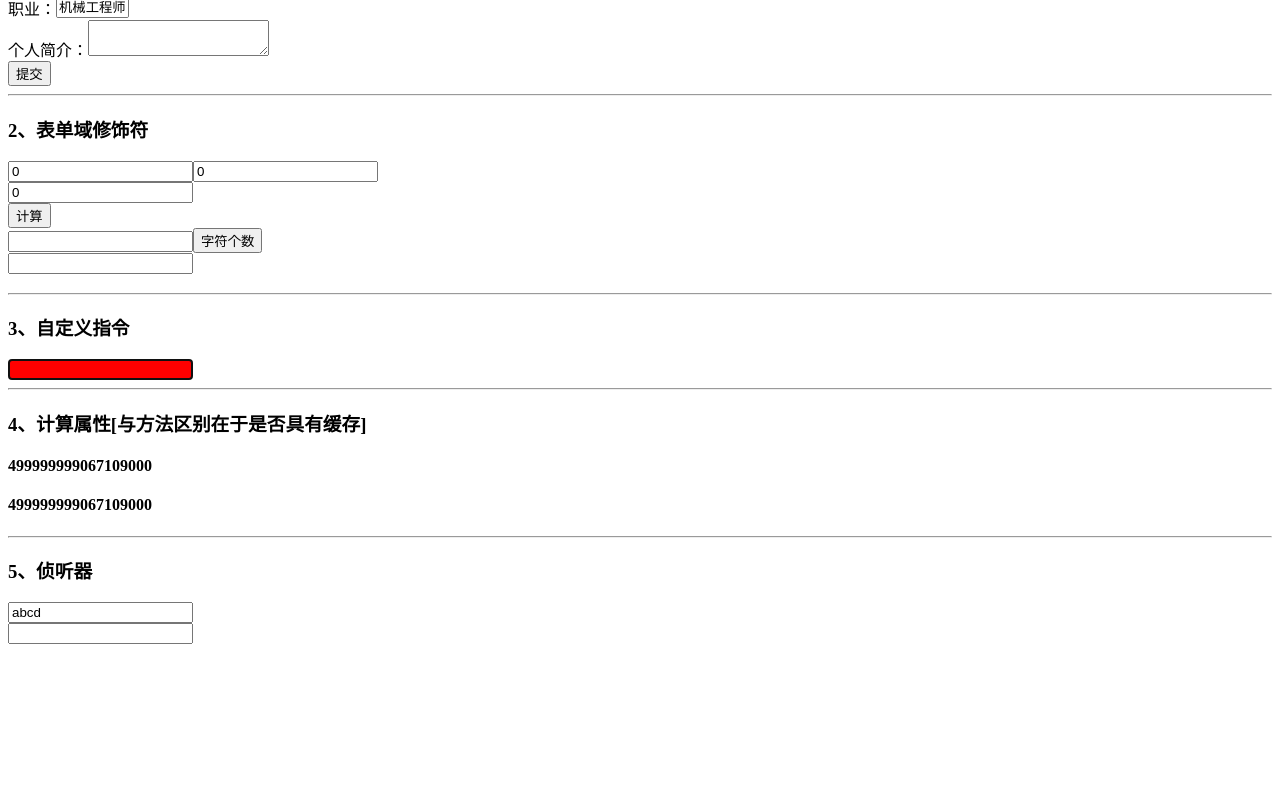
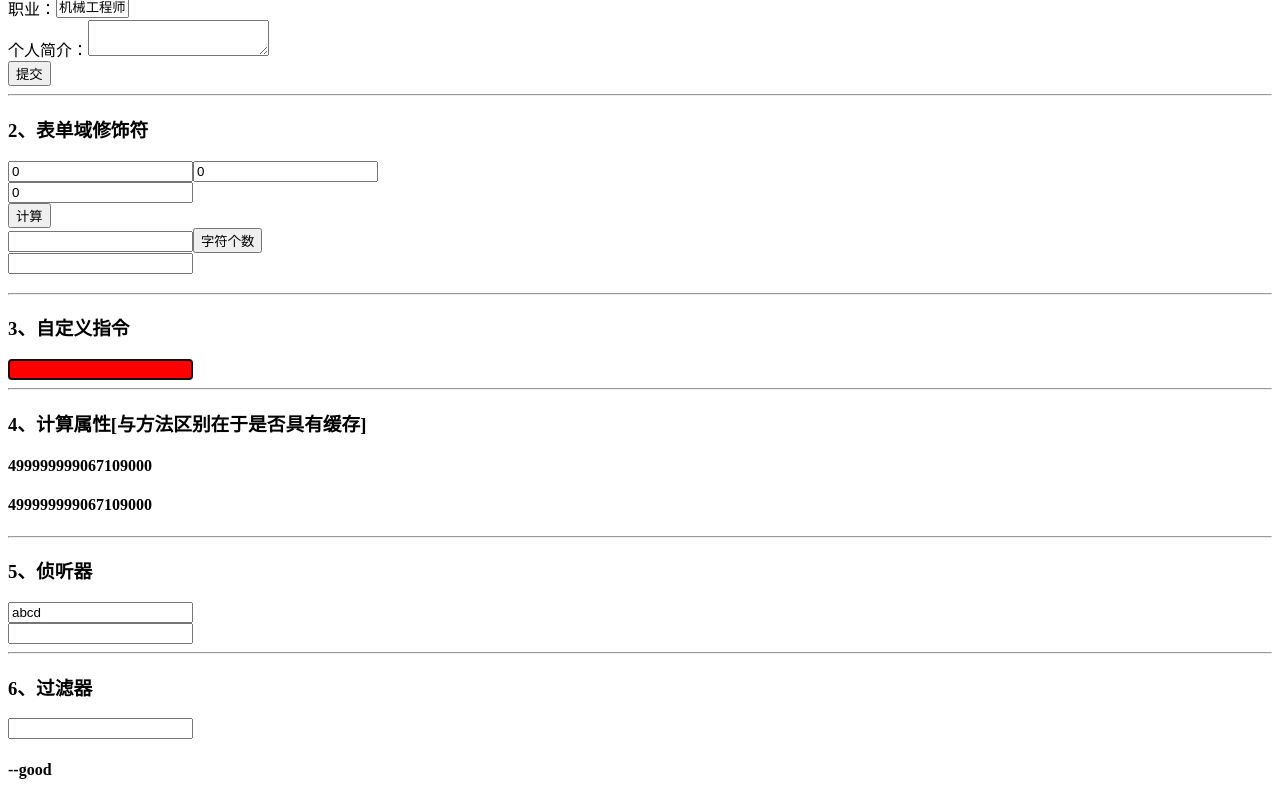
Before and after one commit to MrJiangChuan/vue-demo2, a Vue app: page / in a window 1280 px wide. Shown: the part 201-1001 px from the top of the page. Before the commit the page ends 853 px from the top, so only its background shows below. Built offline with nearby package versions, Linux system fonts and the light colour scheme.

Commit message:
增加了过滤器

```diff
--- a/src/App.vue
+++ b/src/App.vue
@@ -41,6 +41,13 @@
     <h3>5、侦听器</h3>
     <input type="text" v-model="wahch1" /><br>
     <input type="text" v-model.trim.lazy="infoCheck" /><span>{{tip}}</span>
+    <hr/>
+    <h3>6、过滤器</h3>
+    <input type="text" v-model="msg2" />
+    <h4>{{msg2 | upper}}</h4>
+    <h4>{{msg2 | lower}}</h4>
+    <h4>{{msg2 | upper | lower}}</h4>
+    <h4>{{msg2 | format('good')}}</h4>
   </div>
 </template>
 
@@ -64,7 +71,8 @@ export default {
         msg1: 'ABCDEFG',
         wahch1: 'abcd',
         infoCheck: '',
-        tip: ''
+        tip: '',
+        msg2: ''
     }
   },
   methods: {
@@ -135,6 +143,18 @@ export default {
         el.style.backgroundColor = binding.value.color
       }
     }
+  },
+  //局部过滤器
+  filters: {
+    upper: function(val) {
+      return val.charAt(0).toUpperCase() + val.slice(1)
+    },
+    lower: function(val) {
+      return val.charAt(0).toLowerCase() + val.slice(1)
+    },
+    format: function(val, args) {
+      return val+"--"+args
+    }
   }
 }
 </script>
```
Also changed, not shown: src/main.js (+7 -0 lines).
